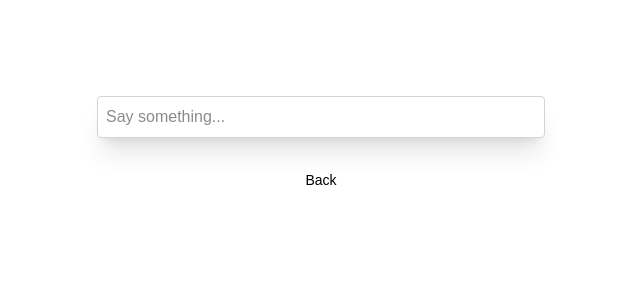
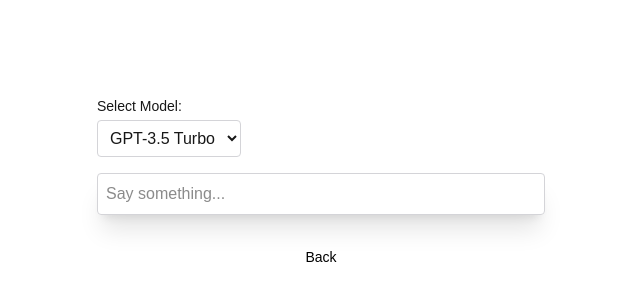
Before and after one commit to NickCarney/tl-supabase, a Next.js app in the folder supa/: page /chat in a window 1280 px wide. Shown: the top 300 px of the page, without its empty margins (319-959 px from the left). Built offline with nearby package versions, Linux system fonts and the light colour scheme.

Commit message:
allow model selection for AI SDK

```diff
--- a/supa/app/api/chat/route.ts
+++ b/supa/app/api/chat/route.ts
@@ -5,10 +5,10 @@
 export const maxDuration = 30;
 
 export async function POST(req: Request) {
-  const { messages } = await req.json();
+  const { messages, model } = await req.json();
 
   const result = streamText({
-    model: openai("gpt-4o"),
+    model: openai(model),
     messages,
   });
 
--- a/supa/app/chat/page.tsx
+++ b/supa/app/chat/page.tsx
@@ -1,31 +1,56 @@
 "use client";
 
 import { useChat } from "@ai-sdk/react";
+import { useState } from "react";
 
 export default function Chat() {
-  const { messages, input, handleInputChange, handleSubmit } = useChat();
+  const [model, setModel] = useState("gpt-3.5-turbo");
+
+  const { messages, input, handleInputChange, handleSubmit } = useChat({
+    body: {
+      model,
+    },
+  });
+
   return (
     <div className="flex flex-col w-full max-w-md py-24 mx-auto stretch">
+      {/* Model Selector */}
+      <div className="mb-4">
+        <label className="block text-sm font-medium mb-1">Select Model:</label>
+        <select
+          value={model}
+          onChange={(e) => setModel(e.target.value)}
+          className="p-2 border border-zinc-300 rounded"
+        >
+          <option value="gpt-3.5-turbo">GPT-3.5 Turbo</option>
+          <option value="gpt-4">GPT-4</option>
+          <option value="gpt-4-turbo">GPT-4 Turbo</option>
+        </select>
+      </div>
+
+      {/* Messages */}
       {messages.map((message) => (
         <div key={message.id} className="whitespace-pre-wrap">
           {message.role === "user" ? "User: " : "AI: "}
           {message.parts.map((part, i) => {
-            switch (part.type) {
-              case "text":
-                return <div key={`${message.id}-${i}`}>{part.text}</div>;
+            if (part.type === "text") {
+              return <div key={`${message.id}-${i}`}>{part.text}</div>;
             }
+            return null;
           })}
         </div>
       ))}
 
+      {/* Input Field */}
       <form onSubmit={handleSubmit}>
         <input
-          className=" dark:bg-zinc-900 bottom-0 w-full max-w-md p-2 mb-8 border border-zinc-300 dark:border-zinc-800 rounded shadow-xl relative"
+          className="dark:bg-zinc-900 bottom-0 w-full max-w-md p-2 mb-8 border border-zinc-300 dark:border-zinc-800 rounded shadow-xl relative"
           value={input}
           placeholder="Say something..."
           onChange={handleInputChange}
         />
       </form>
+
       <a href="/" className="text-sm text-black text-center">
         Back
       </a>
```
